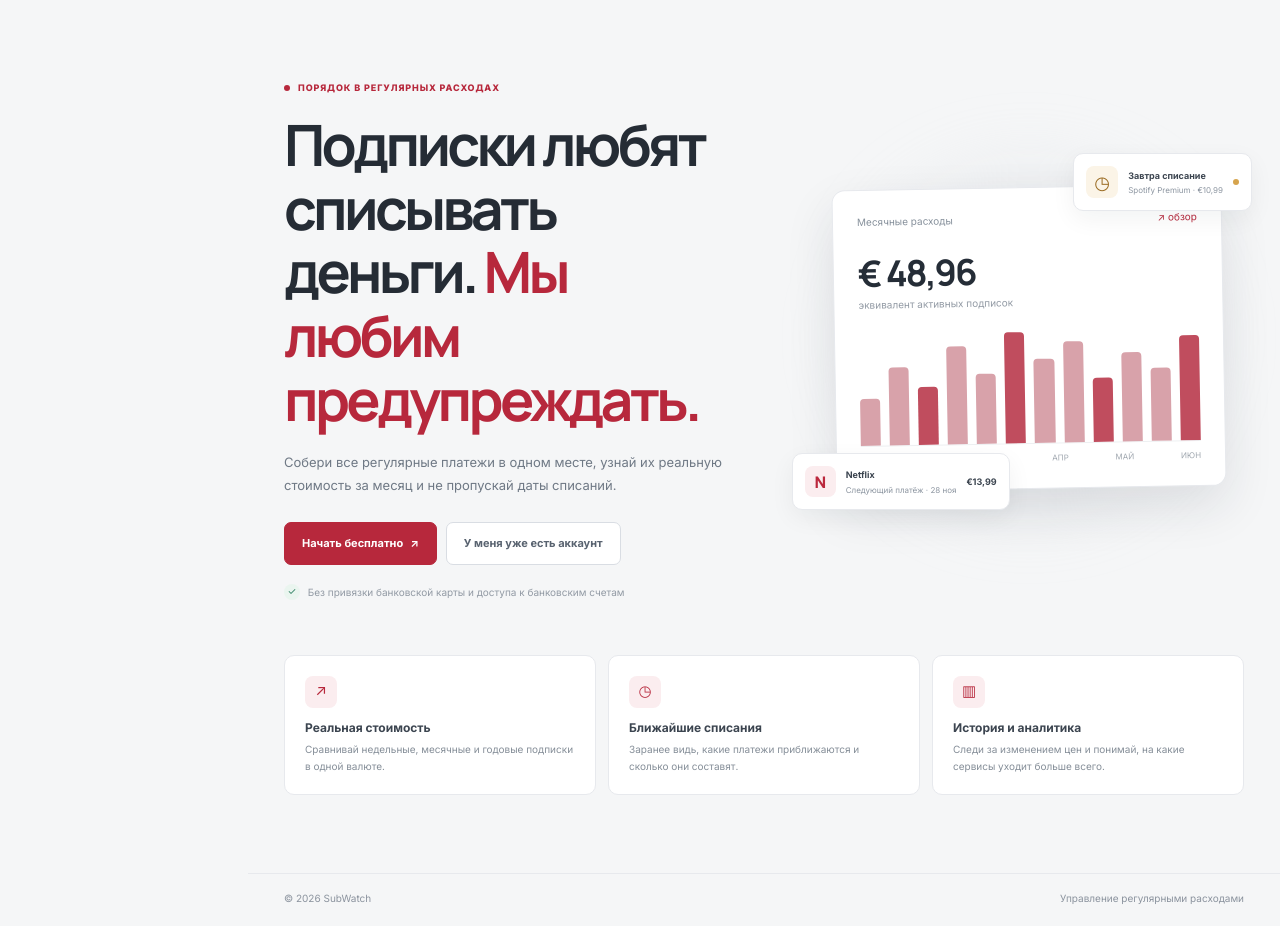
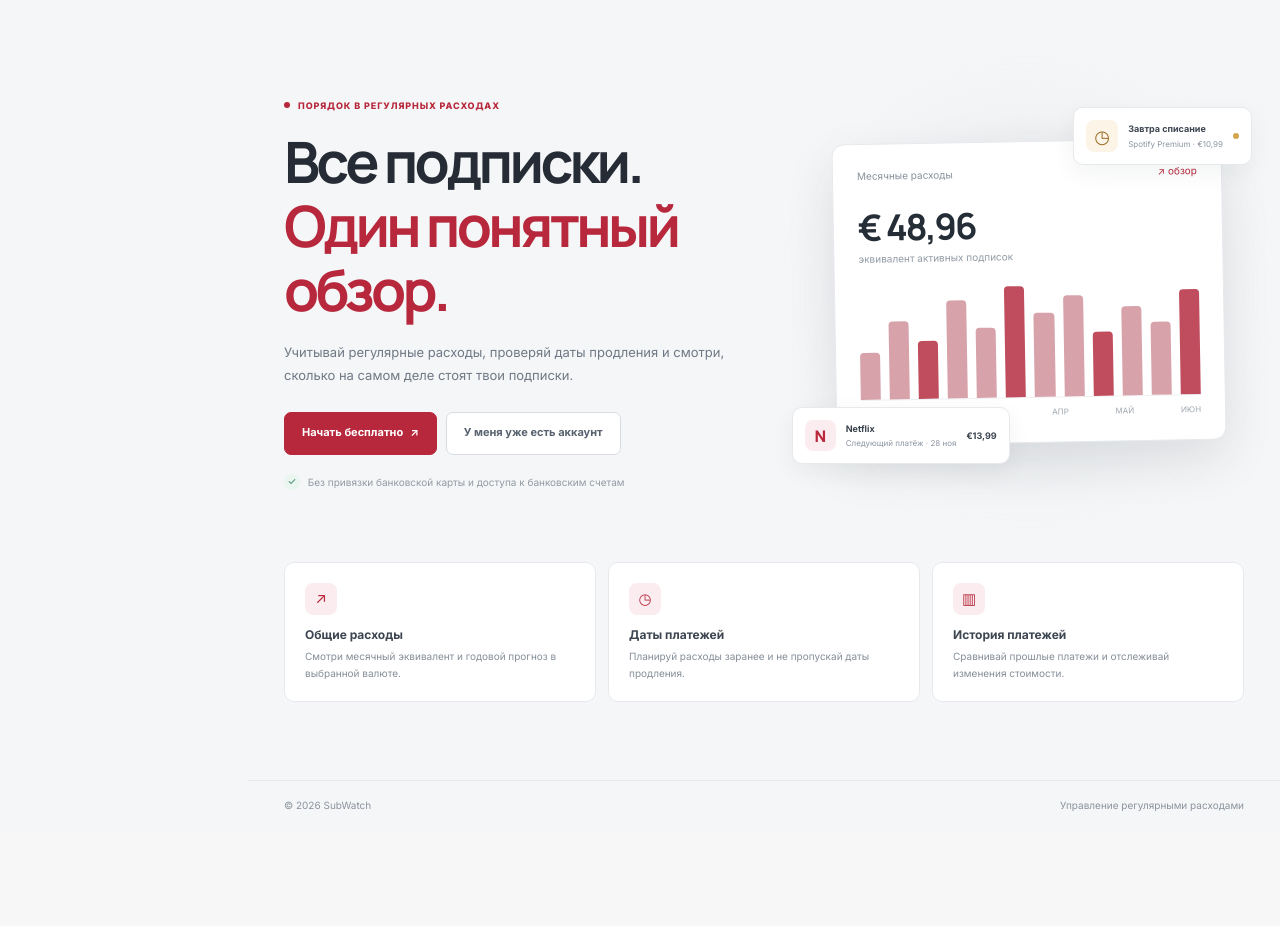
Before and after one commit to karimover/subwatch, a Django app: page / in a window 1280 px wide. Shown: the part 72-998 px from the top of the page. After the commit the page ends 883 px from the top, so only its background shows below. Run offline with Django 5.2, Linux system fonts and the light colour scheme.

Commit message:
Refine product copy and page headings

```diff
--- a/templates/core/landing.html
+++ b/templates/core/landing.html
@@ -4,8 +4,8 @@
 <section class="hero-section">
     <div class="hero-copy">
         <div class="eyebrow"><span class="eyebrow-dot"></span> Порядок в регулярных расходах</div>
-        <h1>Подписки любят списывать деньги. <span>Мы любим предупреждать.</span></h1>
-        <p class="hero-lead">Собери все регулярные платежи в одном месте, узнай их реальную стоимость за месяц и не пропускай даты списаний.</p>
+        <h1>Все подписки. <span>Один понятный обзор.</span></h1>
+        <p class="hero-lead">Учитывай регулярные расходы, проверяй даты продления и смотри, сколько на самом деле стоят твои подписки.</p>
         <div class="hero-actions">
             <a href="{% url 'signup' %}" class="btn btn-primary btn-lg">Начать бесплатно <span aria-hidden="true">↗</span></a>
             <a href="{% url 'login' %}" class="btn btn-ghost btn-lg">У меня уже есть аккаунт</a>
@@ -26,8 +26,8 @@
     </div>
 </section>
 <section class="feature-grid">
-    <article class="feature-card"><span class="feature-icon">↗</span><h3>Реальная стоимость</h3><p>Сравнивай недельные, месячные и годовые подписки в одной валюте.</p></article>
-    <article class="feature-card"><span class="feature-icon">◷</span><h3>Ближайшие списания</h3><p>Заранее видь, какие платежи приближаются и сколько они составят.</p></article>
-    <article class="feature-card"><span class="feature-icon">▥</span><h3>История и аналитика</h3><p>Следи за изменением цен и понимай, на какие сервисы уходит больше всего.</p></article>
+    <article class="feature-card"><span class="feature-icon">↗</span><h3>Общие расходы</h3><p>Смотри месячный эквивалент и годовой прогноз в выбранной валюте.</p></article>
+    <article class="feature-card"><span class="feature-icon">◷</span><h3>Даты платежей</h3><p>Планируй расходы заранее и не пропускай даты продления.</p></article>
+    <article class="feature-card"><span class="feature-icon">▥</span><h3>История платежей</h3><p>Сравнивай прошлые платежи и отслеживай изменения стоимости.</p></article>
 </section>
 {% endblock %}
```
